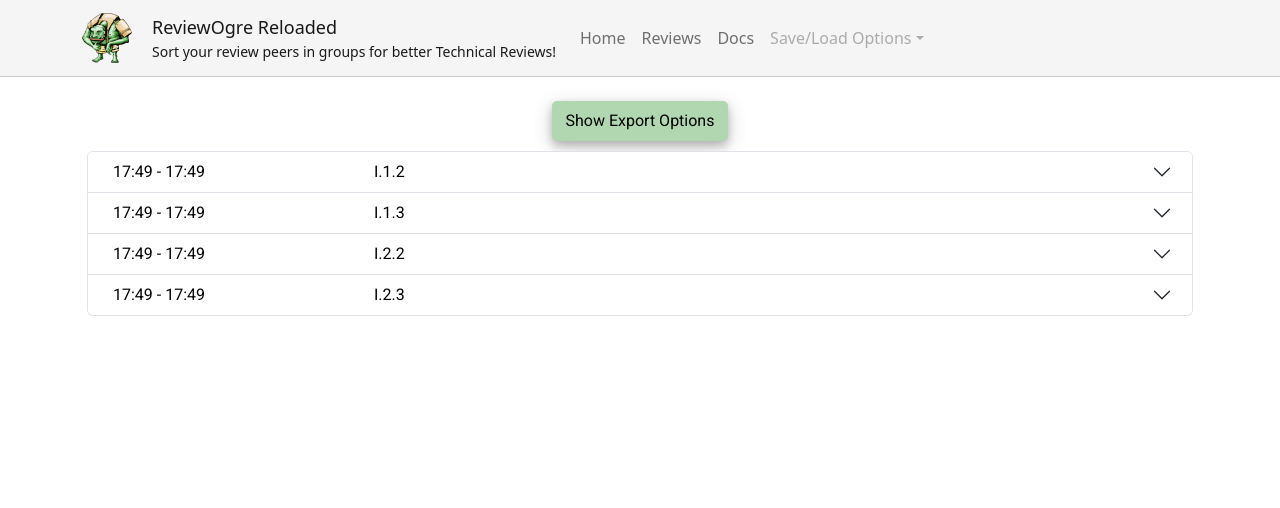
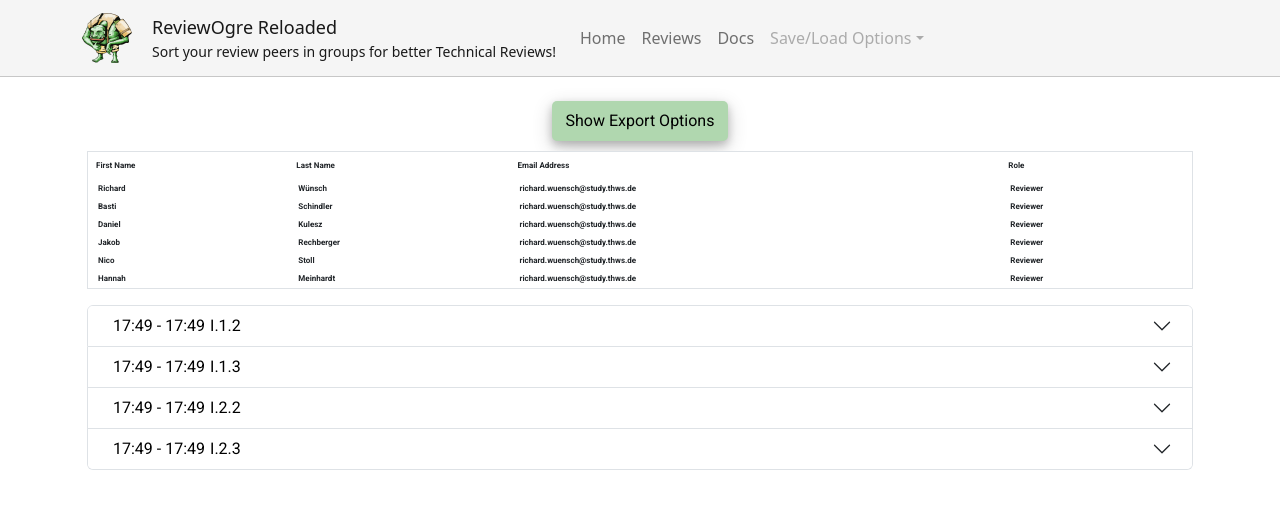
Before and after one commit to RichardWuensch/ReviewOgre, a React (Create React App) app: page /reviews in a window 1280 px wide. Shown: the top 508 px of the page. Built offline with nearby package versions, Linux system fonts and the light colour scheme.

Commit message:
feat: drag n drop from list of hardcoded items to review

```diff
--- a/package.json
+++ b/package.json
@@ -3,11 +3,15 @@
   "version": "0.1.1",
   "private": true,
   "dependencies": {
+    "@dnd-kit/core": "^6.0.8",
+    "@dnd-kit/sortable": "^7.0.2",
+    "@dnd-kit/utilities": "^3.2.1",
     "@testing-library/jest-dom": "^5.16.5",
     "@testing-library/react": "^13.4.0",
     "@testing-library/user-event": "^13.5.0",
     "@types/react": "^18.0.37",
     "bootstrap": "^5.2.3",
+    "classnames": "^2.3.2",
     "file-saver": "^2.0.5",
     "jspdf": "^2.5.1",
     "jspdf-autotable": "^3.5.28",
--- a/src/components/resultPage/reviewWindow/ReviewWindow.css
+++ b/src/components/resultPage/reviewWindow/ReviewWindow.css
@@ -1,7 +1,6 @@
 
 .review-text{
     color: black;
-    width: 25%;
     display: inline-block;
     float: left;
     text-align: left;
@@ -20,9 +19,20 @@
 .overflow-container {
     overflow: auto;
     max-height: 70vh;
+    overflow-x: hidden;
 }
 
 .overflow-container .list-group {
     --bs-list-group-item-padding-x: 0rem;
     --bs-list-group-item-padding-y: 0rem;
 }
+
+.draggable-items{
+    display: flex;
+}
+
+.result-container{
+    display: flex;
+    flex-direction: column;
+    overflow-x: hidden;
+}
--- a/src/components/resultPage/reviewWindow/ReviewWindow.js
+++ b/src/components/resultPage/reviewWindow/ReviewWindow.js
@@ -1,11 +1,56 @@
 import React, { useState } from 'react';
 import './ReviewWindow.css';
-import { Accordion, Table } from 'react-bootstrap';
+import { Accordion, Image, Table } from 'react-bootstrap';
 import { useRoomSlots } from '../../shared/context/RoomSlotContext';
+import Participant from '../../../data/models/Participant';
+import { DndContext, useDraggable, useDroppable } from '@dnd-kit/core';
+import deleteButton from '../../../assets/media/trash.svg';
+import CustomIconButton from '../../shared/buttons/iconButton/CustomIconButton';
+
+function Droppable ({ id, children }) {
+  const { isOver, setNodeRef } = useDroppable({ id });
+
+  const style = {
+    color: isOver ? 'grey' : undefined
+  };
+
+  return (
+      <div ref={setNodeRef} style={style}>
+        {children}
+      </div>
+  );
+}
+
+function Draggable ({ id, children }) {
+  const { attributes, listeners, setNodeRef, transform } = useDraggable({ id });
+
+  const style = transform
+    ? {
+        transform: `translate3d(${transform.x}px, ${transform.y}px, 0)`,
+        backgroundColor: '#D3D3D3',
+        zIndex: 999
+      }
+    : undefined;
+
+  return (
+      <tr ref={setNodeRef} style={style} {...listeners} {...attributes}>
+        {children}
+      </tr>
+  );
+}
 
 function ReviewWindow () {
   const roomSlots = useRoomSlots();
   const [activeKey, setActiveKey] = useState(0);
+  const [containerOfItem, setContainerOfItem] = useState({});
+  const items = [
+    new Participant(675, 'Richard', 'Wünsch', 'richard.wuensch@study.thws.de', 5),
+    new Participant(676, 'Basti', 'Schindler', 'richard.wuensch@study.thws.de', 14),
+    new Participant(666, 'Daniel', 'Kulesz', 'richard.wuensch@study.thws.de', 56),
+    new Participant(555, 'Jakob', 'Rechberger', 'richard.wuensch@study.thws.de', 5),
+    new Participant(444, 'Nico', 'Stoll', 'richard.wuensch@study.thws.de', 99),
+    new Participant(333, 'Hannah', 'Meinhardt', 'richard.wuensch@study.thws.de', 3)
+  ];
 
   const handleAccordionItemClick = (eventKey) => {
     setActiveKey(eventKey === activeKey ? null : eventKey);
@@ -21,8 +66,51 @@ function ReviewWindow () {
 
     participants.forEach((p) => p.calculateFairness(meanParticipantTotalCount));
   }, [participants]); */
+  const handleDragEnd = (event) => {
+    const { active, over } = event;
+
+    if (over) {
+      const reviewer = items.find(item => item.getId().toString() === active.id);
+      const roomSlotId = over.id.split('-')[0];
+      const roomId = over.id.split('-')[1];
+
+      const roomSlot = roomSlots[roomSlotId];
+      const room = roomSlot.getRooms()[roomId];
+      room.getReview().addReviewer(roomSlots, roomSlots.indexOf(roomSlot), reviewer);
+
+      setContainerOfItem({
+        ...containerOfItem,
+        [active.id]: over.id
+      });
+    }
+  };
 
   return (
+      <DndContext onDragEnd={handleDragEnd}>
+      <div className={'result-container'}>
+        <Table
+            responsive
+            borderless
+            className={'overflow-auto reviews-table'}
+            style={{ zIndex: 0 }}
+        >
+          <thead>
+          <tr>
+            <th>First Name</th>
+            <th>Last Name</th>
+            <th>Email Address</th>
+            <th>Role</th>
+          </tr>
+          </thead>
+          {items.map((reviewer) => (
+              <Draggable key={reviewer.getId()} id={reviewer.getId().toString()}>
+                  <td>{reviewer.getFirstName()}</td>
+                  <td>{reviewer.getLastName()}</td>
+                  <td>{reviewer.getEmail()}</td>
+                <td>Reviewer</td>
+              </Draggable>
+          ))}
+        </Table>
     <Accordion
       activeKey={activeKey}
       onSelect={handleAccordionItemClick}
@@ -38,11 +126,14 @@ function ReviewWindow () {
                 key={accordionItemKey}
                 eventKey={accordionItemKey}
               >
-                <Accordion.Header className={'header-style list-item border-0'}>
+                <Droppable id={accordionItemKey}>
+                  <Accordion.Header
+                      className={'header-style list-item border-0'}
+                  >
                   <div className={'review-header'}>
-                    <span className={'review-text'} style={{ paddingLeft: 5 }}>
+                     <div className={'review-text'} style={{ paddingLeft: 5 }}>
                       {room.getReview()?.getGroupName()}
-                    </span>
+                     </div>
                     <span className={'review-text'} style={{ paddingLeft: 5 }}>
                       {roomSlot.getFormattedStartTime() +
                         ' - ' +
@@ -57,7 +148,7 @@ function ReviewWindow () {
                   <Table
                     responsive
                     borderless
-                    className={'overflow-auto reviews-table'}
+                    className={'overflow-auto'}
                   >
                     <thead>
                       <tr>
@@ -67,7 +158,6 @@ function ReviewWindow () {
                         <th>Role</th>
                       </tr>
                     </thead>
-                    <tbody>
                       <tr>
                         <td>{room.getReview()?.getAuthor()?.getFirstName()}</td>
                         <td>{room.getReview()?.getAuthor()?.getLastName()}</td>
@@ -99,17 +189,27 @@ function ReviewWindow () {
                             <td>{reviewer.getLastName()}</td>
                             <td>{reviewer.getEmail()}</td>
                             <td>Reviewer</td>
+                            <td> <CustomIconButton
+                                onButtonClick={() => {
+                                  room.getReview().deleteReviewer(roomSlots, roomSlots.indexOf(roomSlot), reviewer);
+                                }}
+                                toolTip={'Remove Reviewer from review'}>
+                              <Image src={deleteButton} alt={'icon'} height={12}
+                                     width={12}/>
+                            </CustomIconButton></td>
                           </tr>
                         ))}
-                    </tbody>
                   </Table>
                 </Accordion.Body>
+                </Droppable>
               </Accordion.Item>
             );
           })
         )}
       </div>
     </Accordion>
+      </div>
+      </DndContext>
   );
 }
 
--- a/src/data/models/Review.js
+++ b/src/data/models/Review.js
@@ -118,9 +118,9 @@ export default class Review {
   }
 
   addReviewer (roomSlots, index, participant, breakForModeratorAndReviewer) {
-    if (!this.#possibleParticipants.includes(participant)) { // TODO check if a suitable frontend exists
+    /** if (!this.#possibleParticipants.includes(participant)) { // TODO check if a suitable frontend exists
       throw new Error('Participant is not possible for this review');
-    }
+    } */
     participant.increaseReviewerCount();
     participant.addSlotToActiveList(this.#getSlotFromRoomSlot(roomSlots[index], false));
     if (breakForModeratorAndReviewer) {
@@ -135,6 +135,7 @@ export default class Review {
   }
 
   deleteReviewer (roomSlots, index, reviewer, breakForModeratorAndReviewer) { // TODO check if a suitable frontend exists
+    console.log(reviewer);
     reviewer.decreaseReviewerCount();
     reviewer.deleteSlotFromActiveList(this.#getSlotFromRoomSlot(roomSlots[index + 1], false));
     if (breakForModeratorAndReviewer) {
```
Also changed, not shown: 1 other file (tests, documents, lock files or other folders).
